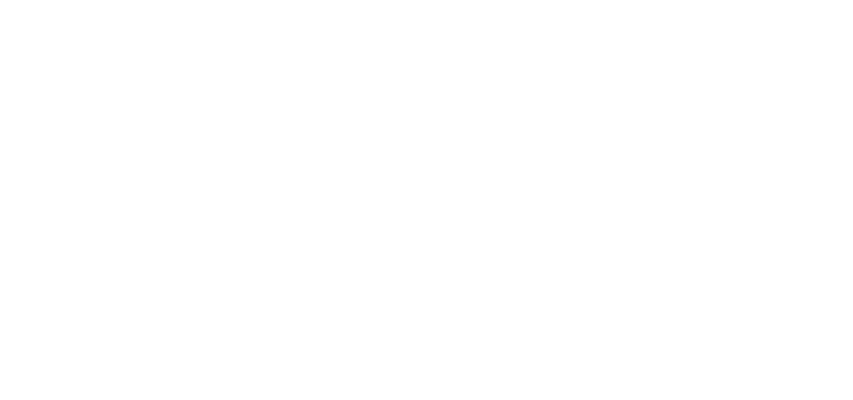
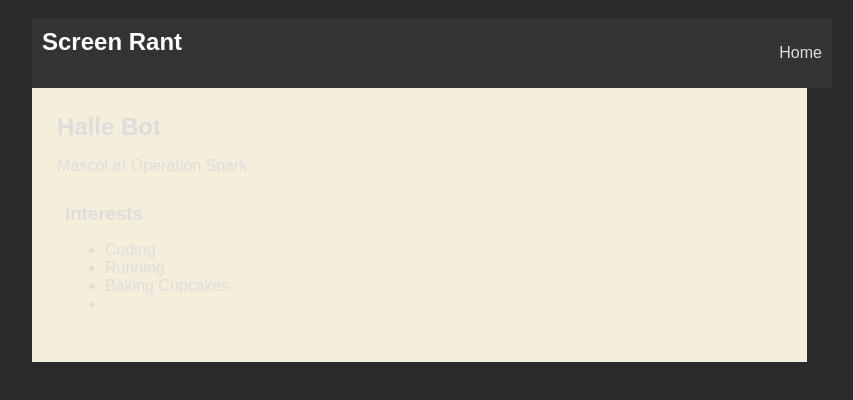
Before and after one commit to JimmiexLewis/JimmiexLewis.github.io, a plain HTML site: page index.html in a window 1280 px wide. Shown: the whole page, without its empty margins (208-1061 px from the left). Drawn offline with Linux system fonts and the light colour scheme.

Commit message:
add index.html and css files

```diff
--- a/index.html
+++ b/index.html
@@ -1,13 +1,51 @@
 <!DOCTYPE html>
 <html>
   <head>
-    <title>CHANGE ME</title>
+    <title>My Awesome Website</title>
+    <link rel="stylesheet" href="style.css"  />
+
   </head>
 
   <body>
     <!-- All content goes here -->
     <div id="all-contents">
+      <nav>
+       <h1>Screen Rant</h1>
+       <ul id="nav-ul"
+         <a href="index.html">Home</a>
+      </li>
+    </ul>
+   </nav>
+
+      </nav>
+
+      <main>
+      <!-- Sidebar section
+
+        <div class="sidebar>"
+          <img calss="sidebar-img" src="CHANGE_ME">
+          src="https://example.come/image.jpg>"
+        </div>
+      </main>
+    </div>
+    <! -- content section -->
+    <div class="content">
+    <h2>Halle Bot</h2>
+    <p>Mascot at Operation Spark</p>
+
+    <!-- Interests section-->
+  <div id="interests">
+    <h3>Interests</h3>
+    <ul>
+       <li>Coding</li>
+       <li>Running</li>
+       <li>Baking Cupcakes<li>
+       </ul>
+      </div>
+    </div>
 
     </div>
-  </body>
+    </main>
+
+    </body>
 </html>
--- a/style.css
+++ b/style.css
@@ -0,0 +1,78 @@
+body {
+    background rgb(125, 198, 205);
+    color: rgb(45, 45, 45,);
+    padding:    10px;
+    font-family: Arial, sans-serif;
+}
+
+#all-contents {
+    max-width: 800px;
+    margin: auto;
+}
+
+/* navigation menu */
+nav {
+    background: rgb(239,80,41);
+    margin: 0 auto;
+    display: flex;
+    padding: 10px;
+}
+
+h1 {
+    display: flex;
+    aligin-items: center;
+    color: white;
+    flex: 1;
+    margin: 0;
+}
+
+.nav-li {
+    display: inline-block;
+    padding: 0 10px;
+}
+
+a {
+    text-decoration: none;
+    color: #fff;
+}
+
+/* main container area beneth menu*/
+main {
+    background: rgb(245, 238, 219);
+    display: flex;
+    margin-right: 25px;
+    padding: 10px;
+}
+
+.sidebar-img {
+    width: 200px;
+}
+
+.content {
+    flex: 1;
+    padding: 15px;
+}
+
+/* interests section styles */
+#interests {
+    border: 4px sliver ridge;
+    padding: 8px;
+    margin-top: 20px;
+}
+
+h2,  h3 {
+    margin: 0px;
+}
+
+body {
+    background: #2a2a2a;
+    color: #ddd;
+}
+
+ nav {
+    background: #333;
+ }
+
+ a {
+    color: #ffa500;
+ }
```
